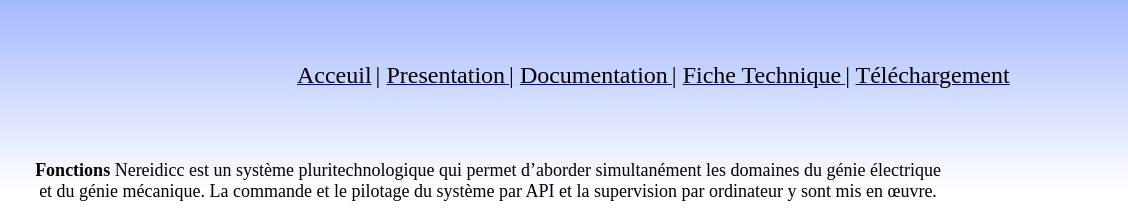
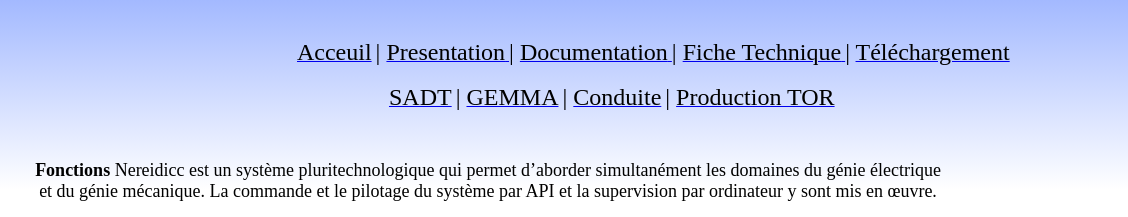
Before and after one commit to Maximebcrt/maximebcrt.github.io, a plain HTML site: page presentation.html in a window 1280 px wide. Shown: the top 217 px of the page, 152-1280 px from the left. Drawn offline with Linux system fonts and the light colour scheme.

Commit message:
Update presentation.html

```diff
--- a/presentation.html
+++ b/presentation.html
@@ -25,7 +25,15 @@
             <a><font color="#000000" size="+2"> | </font></a>
             <a href="3-111019-fiche-nereidicc-.pdf" target="_blank"><font color="#000000" size="+2">Fiche Technique</font>
                 <a><font color="#000000" size="+2"> | </font></a>
-          <a href="Telechargement.html"><font color="#000000" size="+2">Téléchargement</font></a>
+          <a href="Telechargement.html"><font color="#000000" size="+2">Téléchargement</font></a> <br><br>&nbsp&nbsp&nbsp&nbsp&nbsp&nbsp&nbsp&nbsp&nbsp&nbsp&nbsp&nbsp&nbsp&nbsp&nbsp&nbsp&nbsp&nbsp&nbsp&nbsp&nbsp&nbsp
+
+          <a href="SADT.html"><font color="#000000" size="+2">SADT</font></a>
+          <a><font color="#000000" size="+2"> | </font></a>
+          <a href="GEMMA.html"><font color="#000000" size="+2">GEMMA</font></a>
+          <a><font color="#000000" size="+2"> | </font></a>
+          <a href="Conduite.html"><font color="#000000" size="+2">Conduite</font></a>
+          <a><font color="#000000" size="+2"> | </font></a>
+          <a href="Prod_TOR.html"><font color="#000000" size="+2">Production TOR</font></a>
 
         </td>
       </tr>
```
